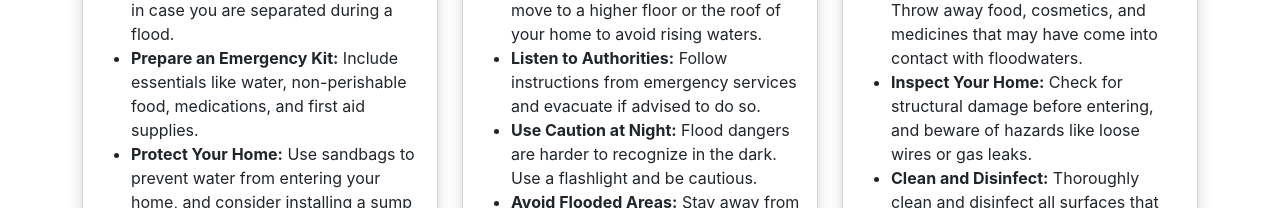
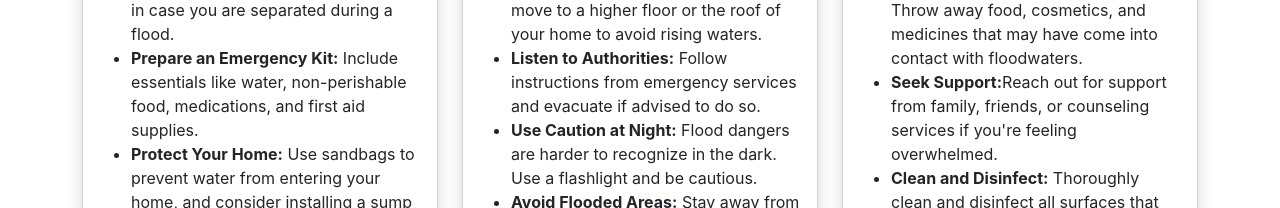
Before and after one commit to emmanuelkisoso/Group-Project, a React (Create React App) app in the folder floodwatch-pro/: page / in a window 1280 px wide. Shown: the part 592-800 px from the top of the page. Built offline with nearby package versions, Linux system fonts and the light colour scheme.

Commit message:
initial commit

```diff
--- a/floodwatch-pro/src/components/TipsPage.js
+++ b/floodwatch-pro/src/components/TipsPage.js
@@ -53,7 +53,7 @@ const Tips = () => {
                                 <ul>
                                     <li><b>Inspect Your Home:</b> Check for structural damage before entering, and beware of hazards like loose wires or gas leaks.</li>
                                     <li><b>Dispose of Contaminated Items:</b> Throw away food, cosmetics, and medicines that may have come into contact with floodwaters.</li>
-                                    <li><b>Inspect Your Home:</b> Check for structural damage before entering, and beware of hazards like loose wires or gas leaks.</li>
+                                    <li><b>Seek Support:</b>Reach out for support from family, friends, or counseling services if you're feeling overwhelmed.</li>
                                     <li><b>Clean and Disinfect:</b> Thoroughly clean and disinfect all surfaces that came into contact with floodwater.</li>
                                     <li><b>Dry Out Your Home:</b> Open windows, doors, and use fans to help dry out your home and prevent mold growth.</li>
                                     <li><b>Restore Utilities Safely:</b> Have professionals inspect and restore gas, electricity, and water services.</li>
```
